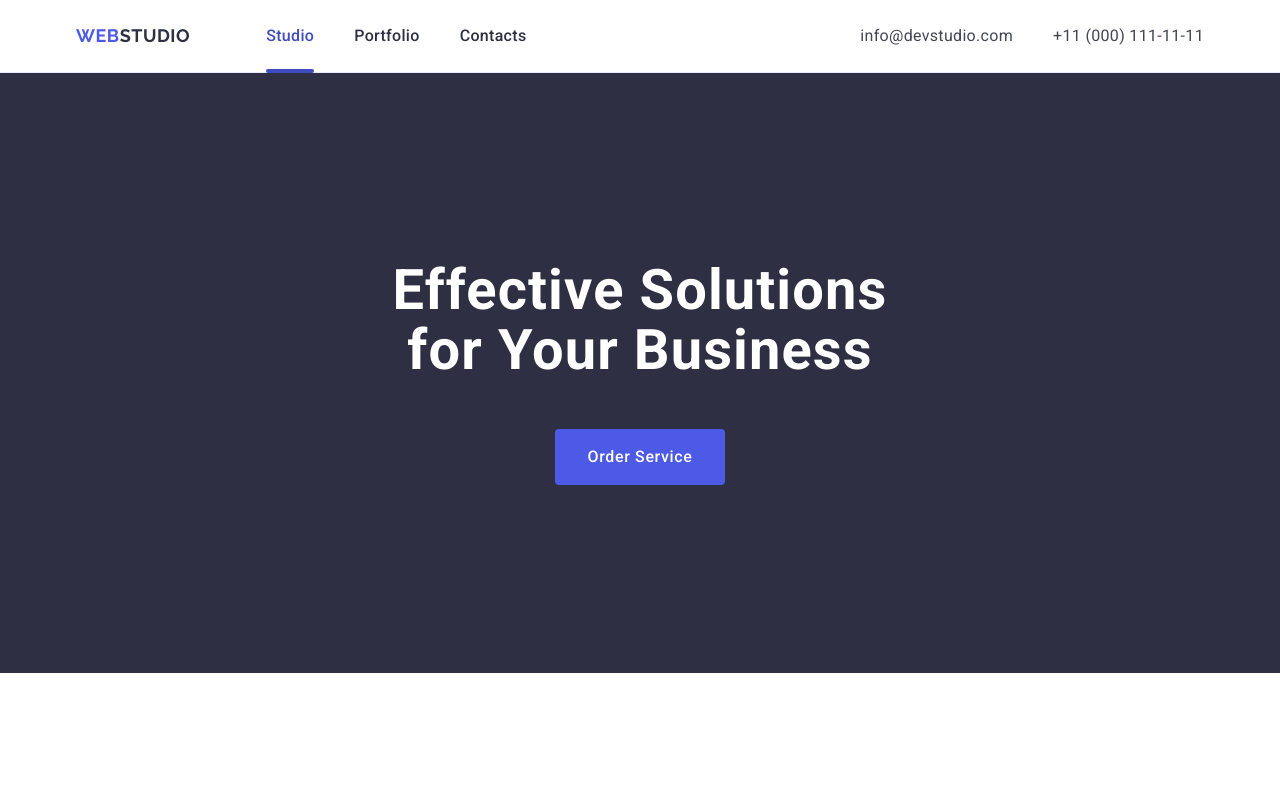
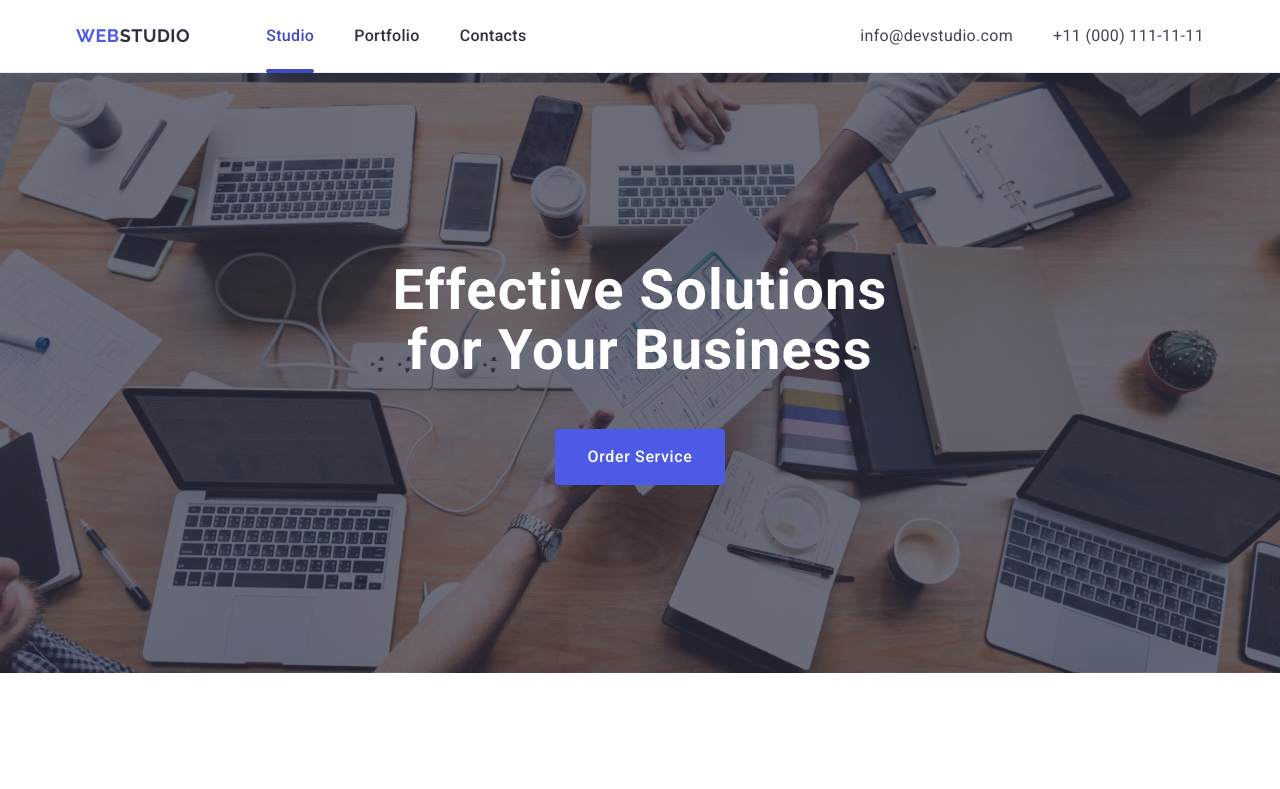
Before and after one commit to VeuRumaz/goit-markup-hw-04, a plain HTML site: page index.html in a window 1280 px wide. Shown: the top 789 px of the page. Drawn offline with nearby package versions, Linux system fonts and the light colour scheme; the site is published under a folder, as on GitHub Pages, so addresses that start at the root find nothing.

Commit message:
fix way to headerimg

```diff
--- a/css/styles.css
+++ b/css/styles.css
@@ -151,14 +151,14 @@ header {
   text-align: center;
   display: flex;
   padding: 188px 0;
-  background-image: url(/images/headerbackground.jpg);
+  background-image: url(../images/headerbackground.jpg);
   background-repeat: no-repeat;
   background-position: center center;
   background-size: cover;
   background-image: linear-gradient(to bottom,
       rgba(46, 47, 66, 0.7),
       rgba(46, 47, 66, 0.7)),
-    url(/images/headerbackground.jpg);
+    url(../images/headerbackground.jpg);
   margin: 0 auto;
   max-width: 1440px;
 }
@@ -427,13 +427,11 @@ header {
 .down-bar {
   background-color: #2e2f42;
   padding: 100px 0;
-  /* display: flex; */
 }
 
 .ftr-box {
   display: flex;
   align-items: baseline;
-
 }
 
 .ftr-logo {
```
